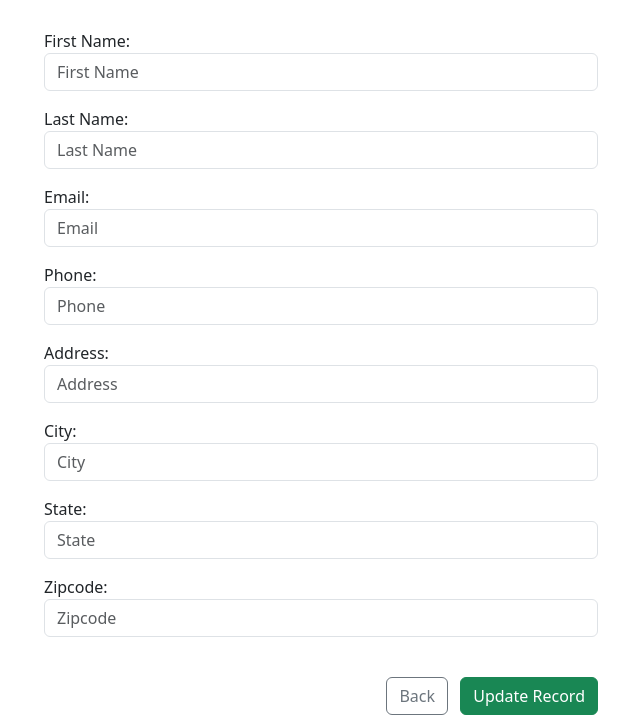
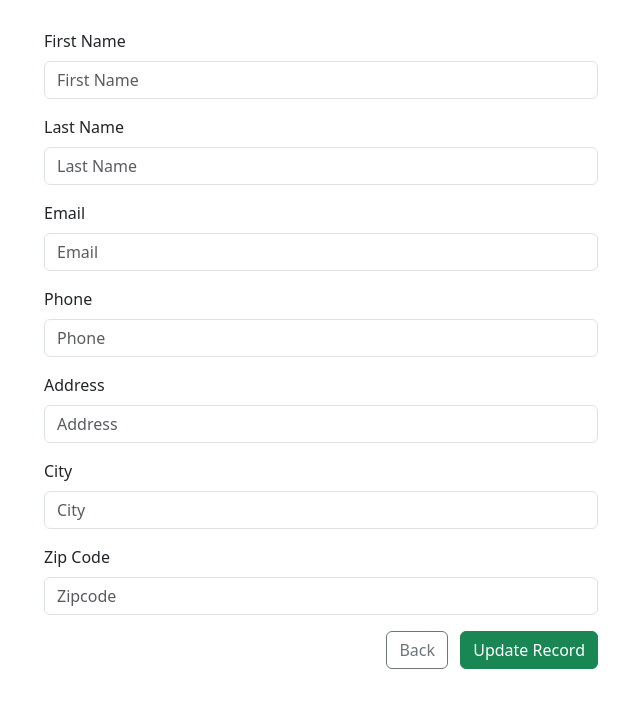
Before and after one commit to astriwidyastiti/Django-CRM, a Django app: template website/templates/update_record.html in a window 1280 px wide. Shown: the part 141-856 px from the top of the page, without its empty margins (319-959 px from the left). After the commit the page ends 810 px from the top, so only its background shows below. Run offline with Django 5.2, Linux system fonts and the light colour scheme; the template is opened without the code that fills it: values that come from a table or form of the project are taken from there, others are empty; parts of the project's set-up code (start-up, migrations or seed data) failed here and were passed over.

Commit message:
update field record

```diff
--- a/website/templates/update_record.html
+++ b/website/templates/update_record.html
@@ -9,8 +9,48 @@
 
 <form method="POST">
   {% csrf_token %}
-  {{ form.as_p }}
-  <br/>
+    <div class="mb-3">
+    <label class="form-label">First Name</label>
+    {{ form.first_name }}
+    {{ form.first_name.errors }}
+  </div>
+
+  <div class="mb-3">
+    <label class="form-label">Last Name</label>
+    {{ form.last_name }}
+    {{ form.last_name.errors }}
+  </div>
+
+  <div class="mb-3">
+    <label class="form-label">Email</label>
+    {{ form.email }}
+    {{ form.email.errors }}
+  </div>
+
+  <div class="mb-3">
+    <label class="form-label">Phone</label>
+    {{ form.phone }}
+    {{ form.phone.errors }}
+  </div>
+
+  <div class="mb-3">
+    <label class="form-label">Address</label>
+    {{ form.address }}
+    {{ form.address.errors }}
+  </div>
+
+  <div class="mb-3">
+    <label class="form-label">City</label>
+    {{ form.city }}
+    {{ form.city.errors }}
+  </div>
+
+
+  <div class="mb-3">
+    <label class="form-label">Zip Code</label>
+    {{ form.zipcode }}
+    {{ form.zipcode.errors }}
+  </div>
 
   <button type="submit" hidden disabled></button>
     <div class="text-end">
```
